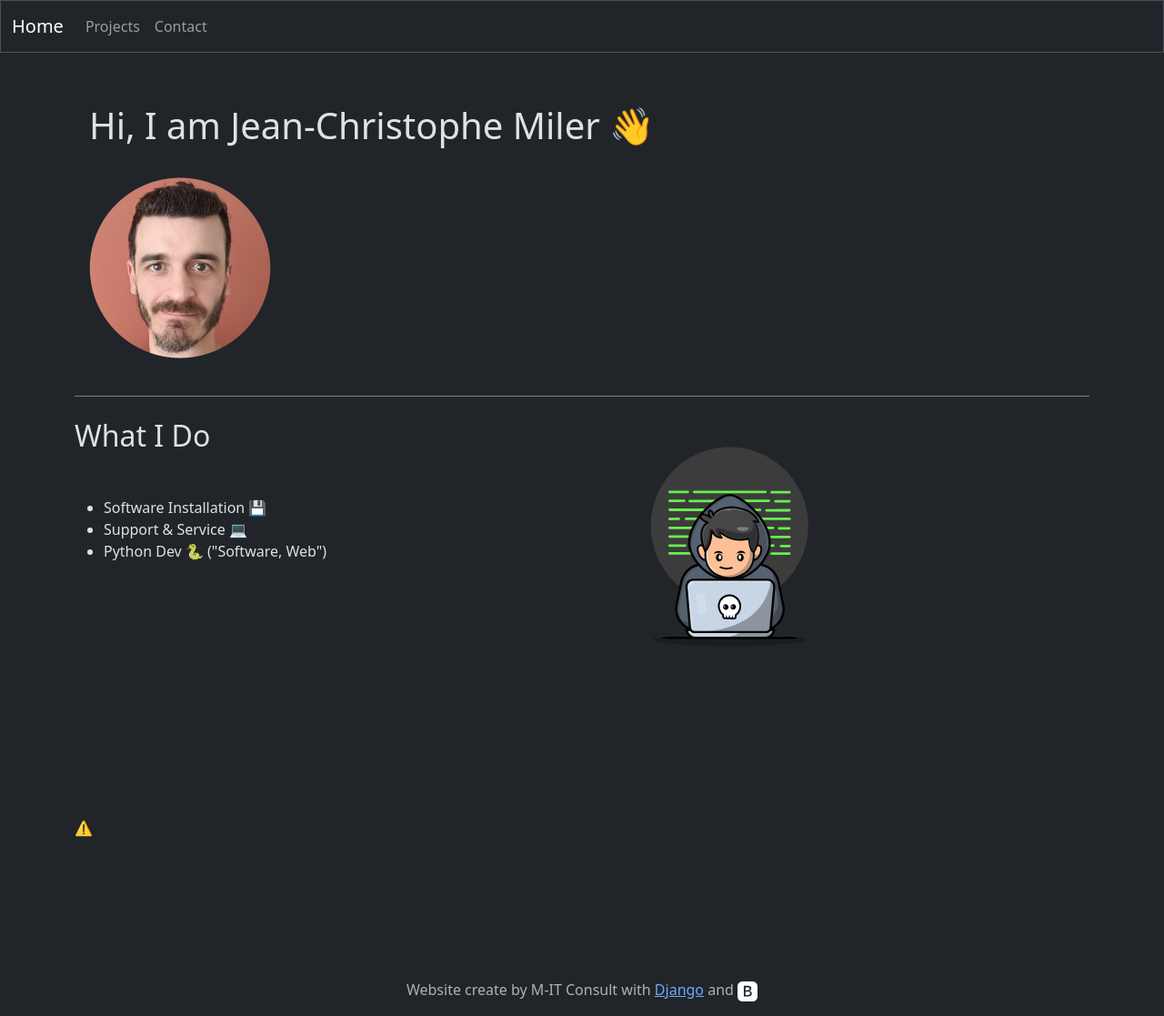
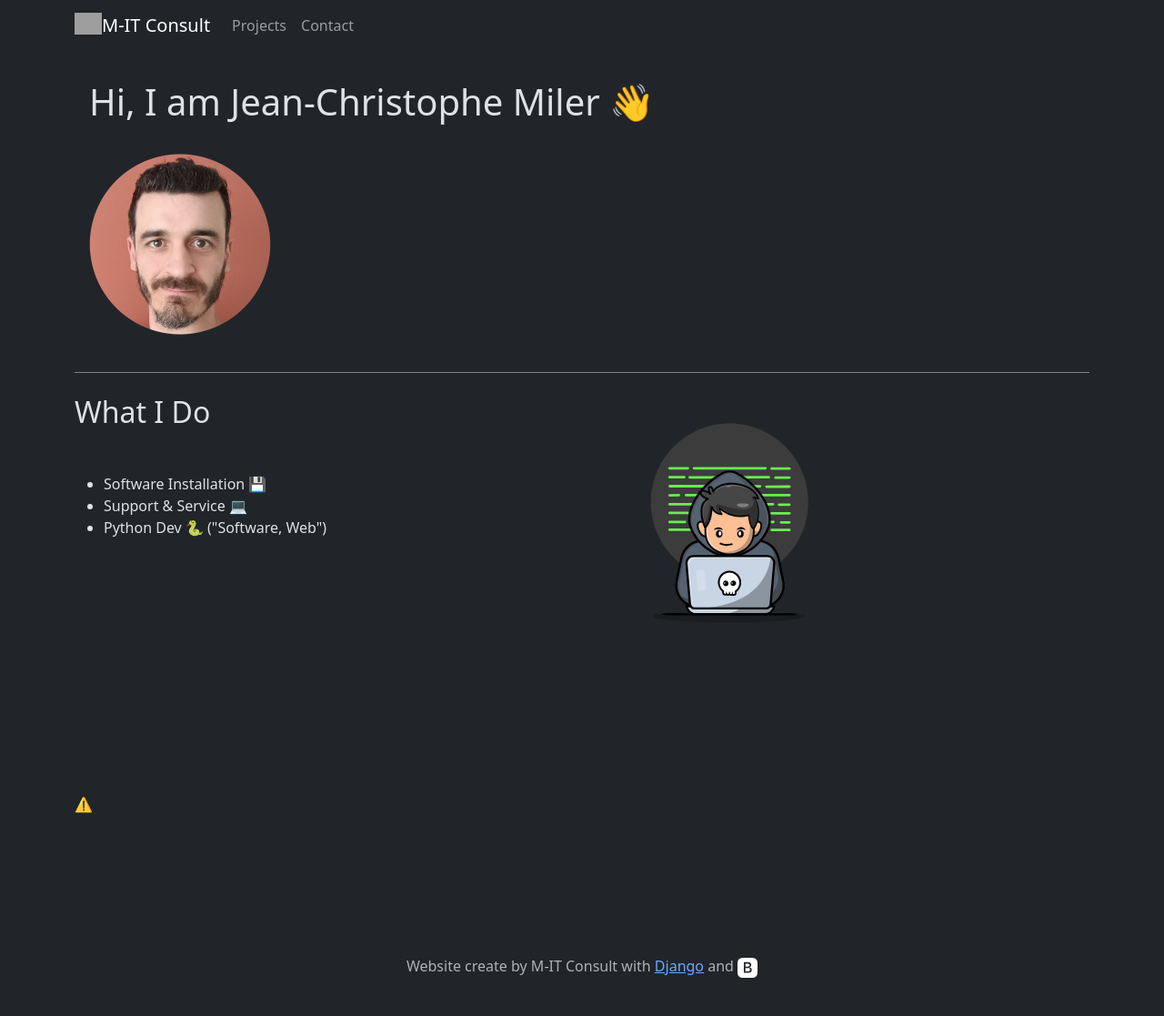
Before and after one commit to M-ITConsult/Django, a Django app: page / in a window 1280 px wide. Shown: the whole page at 91% size. After the commit the page ends 1075 px from the top, so only its background shows below. Run offline with Django 4.2, Linux system fonts and the light colour scheme; parts of the project's set-up code (start-up, migrations or seed data) failed here and were passed over; some libraries are stand-ins or nearby versions; grey boxes are pictures that could not be loaded.

Commit message:
change navbar

```diff
--- a/learning_logs/templates/learning_logs/base.html
+++ b/learning_logs/templates/learning_logs/base.html
@@ -13,9 +13,11 @@
   {% load django_bootstrap5 %}
   {% bootstrap_css %}
   {% bootstrap_javascript %}
+</head>
 
-</head>
-<body data-bs-theme="dark" class="bg-dark d-flex flex-column h-100">
+<!-- Navbar -->
+
+<!-- <body data-bs-theme="dark" class="bg-dark d-flex flex-column h-100">
   <nav class="navbar navbar-expand-md navbar-dark bg-dark mb-4 border">
     <div class="container-fluid">
       <a class="navbar-brand" href="{% url 'learning_logs:index' %}">
@@ -31,11 +33,32 @@
         <ul class="navbar-nav me-auto mb-2 mb-md-0">
             <a class="nav-link" href="{% url 'learning_logs:projects' %}">Projects</a>
             <a class="nav-link" href="{% url 'learning_logs:contact' %}">Contact</a>
-        </ul> <!-- End of links on left side of navbar -->
-      </div> <!-- Closes collapsible parts of navbar -->
+        </ul>
+      </div>
 
-    </div> <!-- Closes navbar's container -->
-  </nav> <!-- End of navbar -->
+    </div>
+  </nav>  -->
+  <nav class="navbar navbar-expand-lg navbar-dark bg-dark sticky-top">
+    <div class="container">
+      <a class="navbar-brand" href="#">
+      <img src="assets/code.svg" alt="Logo" width="30" height="24" class="d-inline-block align-text-top">M-IT Consult</a>
+      <button class="navbar-toggler" type="button" data-bs-toggle="collapse" data-bs-target="#navbarNav" aria-controls="navbarNav" aria-expanded="false" aria-label="Toggle navigation">
+        <span class="navbar-toggler-icon"></span>
+      </button>
+      <div class="collapse navbar-collapse" id="navbarNav">
+        <ul class="navbar-nav">
+          <li class="nav-item">
+            <a class="nav-link" href="{% url 'learning_logs:projects' %}">Projects</a>
+          </li>
+          <li class="nav-item">
+            <a class="nav-link" href="{% url 'learning_logs:contact' %}">Contact</a>
+          </li>
+        </ul>
+      </div>
+    </div>
+  </nav>
+
+  <!-- End of navbar -->
 
   <main  data-bs-theme="dark" class="bg-dark container">
     <div data-bs-theme="dark" class="text-body bg-body pb-2 mb-2">
```
